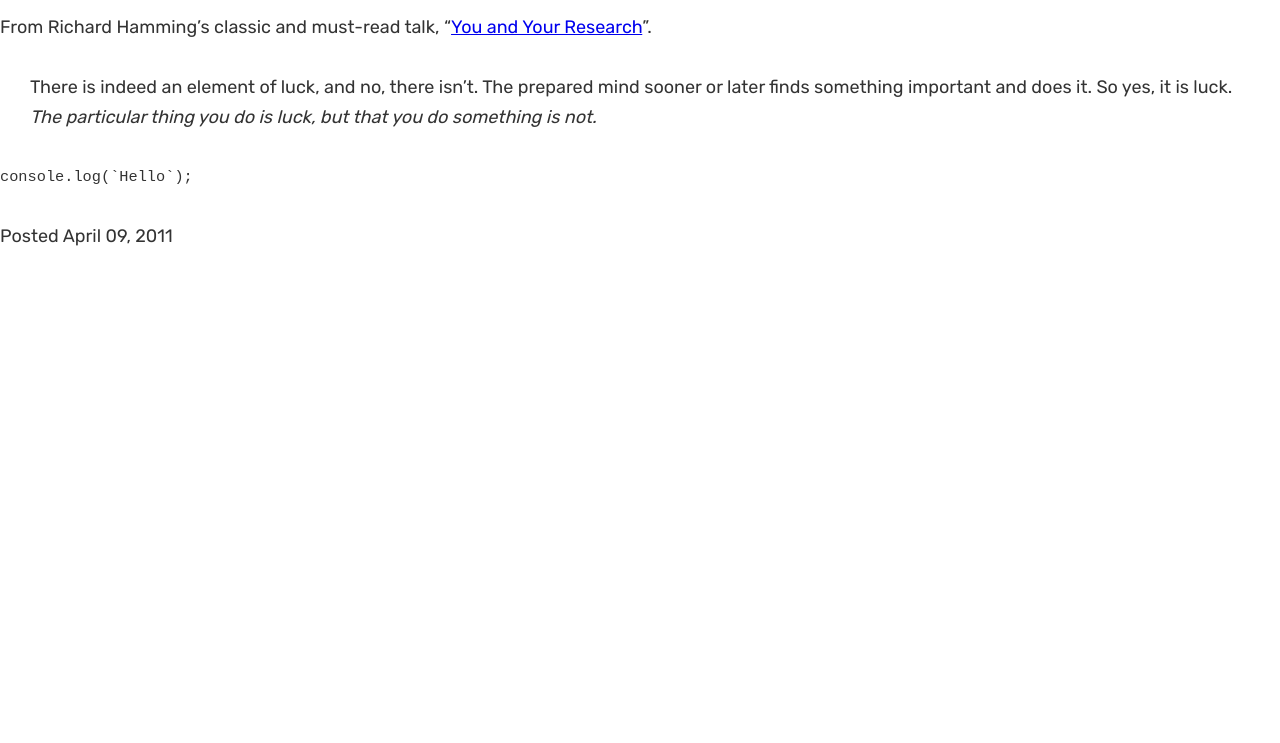
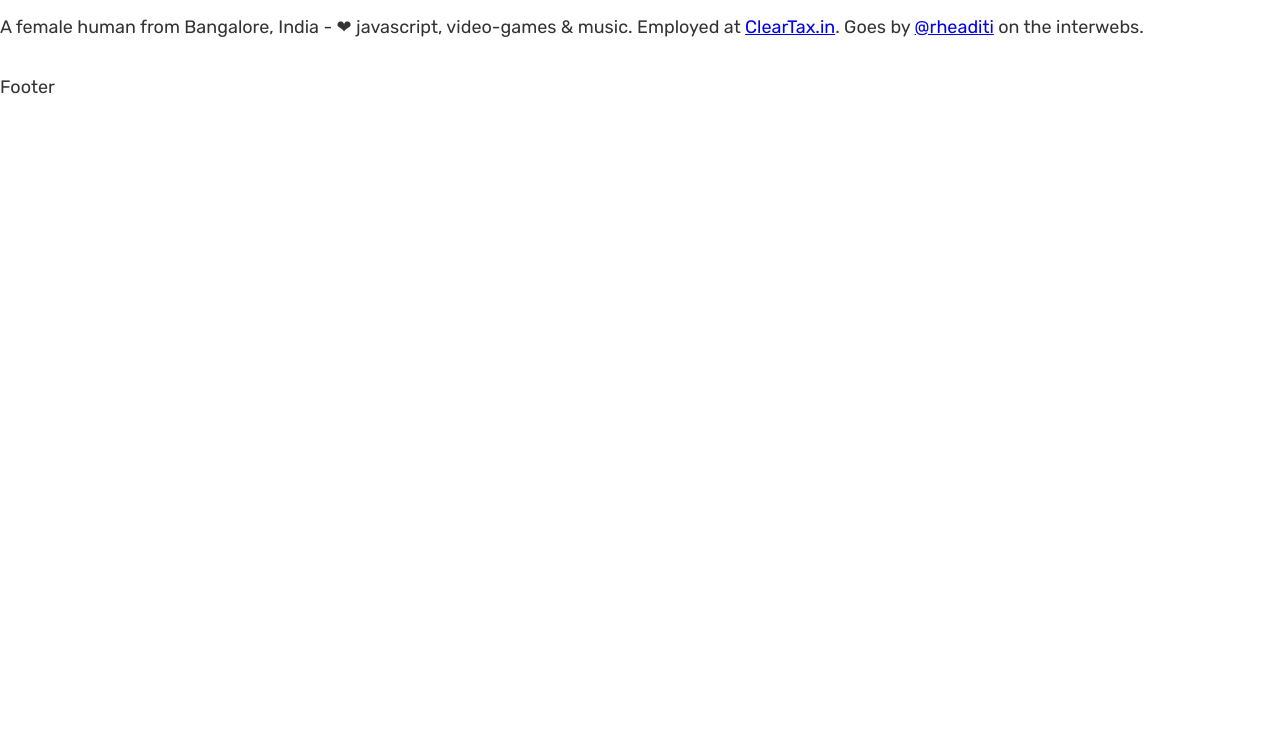
Before and after one commit to rheaditi/gh-pages-playground, a Gatsby site: page / in a window 1280 px wide. Shown: the part 57-800 px from the top of the page. Built offline with nearby package versions, Linux system fonts and the light colour scheme; Gatsby itself is replaced by a stand-in of ours.

Commit message:
Index Page

```diff
--- /dev/null
+++ b/src/components/PersonaCard/index.js
@@ -0,0 +1,33 @@
+import React from 'react';
+import Link from 'gatsby-link';
+
+// import styles from './index.module.css';
+import { Card, Body as CardBody, Footer as CardFooter } from '../common/Card';
+
+export default ({ persona }) => {
+  const x = 'text';
+  console.log(JSON.stringify(persona, null, 2));
+  return (
+    <section>
+      <Card>
+        <CardBody>
+          <h1 className="persona-title">
+            <span>aditi</span>mohanty
+          </h1>
+          <p>
+            A female human from Bangalore, India - ❤ javascript, video-games
+            &amp; music. Employed at{' '}
+            <Link
+              to="https://cleartax.in"
+              title="FREE & easiest way of Efiling & Saving Income Tax in India"
+            >
+              ClearTax.in
+            </Link>. Goes by <Link to="https://twitter.com/">@rheaditi</Link> on
+            the interwebs.
+          </p>
+        </CardBody>
+        <CardFooter>Footer</CardFooter>
+      </Card>
+    </section>
+  );
+};
--- a/src/pages/index.js
+++ b/src/pages/index.js
@@ -1,29 +1,29 @@
 import React from 'react';
+import PropTypes from 'prop-types';
 
-export default () => (
+import PersonaCard from '../components/PersonaCard';
+
+const IndexPage = ({ data }) => (
   <div>
-    <h1>Richard Hamming on Luck</h1>
-    <div>
-      <p>
-        From Richard Hamming’s classic and must-read talk, “<a href="http://www.cs.virginia.edu/~robins/YouAndYourResearch.html">
-          You and Your Research
-        </a>”.
-      </p>
-      <blockquote>
-        <p>
-          There is indeed an element of luck, and no, there isn’t. The prepared
-          mind sooner or later finds something important and does it. So yes, it
-          is luck.{' '}
-          <em>
-            The particular thing you do is luck, but that you do something is
-            not.
-          </em>
-        </p>
-      </blockquote>
-      <pre>
-        <code className="language-javascript">console.log(`Hello`);</code>
-      </pre>
-    </div>
-    <p>Posted April 09, 2011</p>
+    <PersonaCard persona={data.site.siteMetadata.persona} />
   </div>
 );
+
+IndexPage.propTypes = {
+  data: PropTypes.shape({
+    site: PropTypes.object.isRequired,
+  }).isRequired,
+};
+
+export default IndexPage;
+export const query = graphql`
+  query PersonaQuery {
+    site {
+      siteMetadata {
+        persona {
+          handle
+        }
+      }
+    }
+  }
+`;
--- a/src/styles/base.scss
+++ b/src/styles/base.scss
@@ -1,27 +1,27 @@
-body, .theme-light {
+.theme-light {
   background-color: $theme-light-bg;
   color: $theme-light-text;
 }
 
-.theme-dark {
+body, .theme-dark {
   background-color: $theme-dark-bg;
   color: $theme-dark-text;
 }
 
-a {
+a, .theme-light a {
   color: $primary;
   &:hover {
     color: darken($primary, 20%);
     transition: color 0.6s ease-out;
   }
+}
 
-  .theme-dark & {
-    color: $secondary;
+.theme-dark a {
+  color: $secondary;
 
-    &:hover {
-      color: lighten($secondary, 20%);
-      transition: color 0.3s ease-out;
-    }
+  &:hover {
+    color: lighten($secondary, 20%);
+    transition: color 0.3s ease-out;
   }
 }
 
--- a/src/utils/indexMetadata.js
+++ b/src/utils/indexMetadata.js
@@ -35,9 +35,7 @@ const MetaData = ({ metaData }) => (
       { name: 'theme-color', content: metaData.appTheme.mainColor },
     ]}
     link={[{ rel: 'canonical', href: metaData.baseUrl }]}
-  >
-    <body className="theme-dark" />
-  </Helmet>
+  />
 );
 
 MetaData.propTypes = {
```
